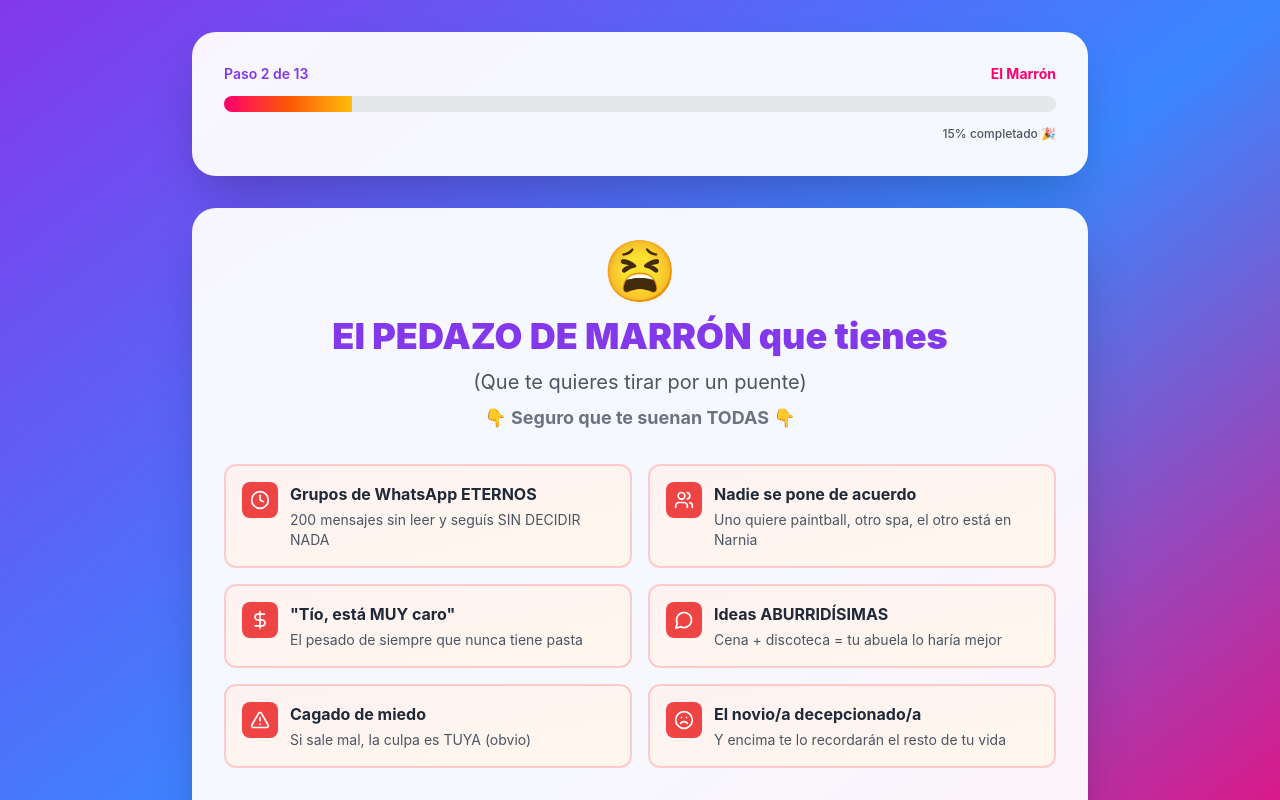
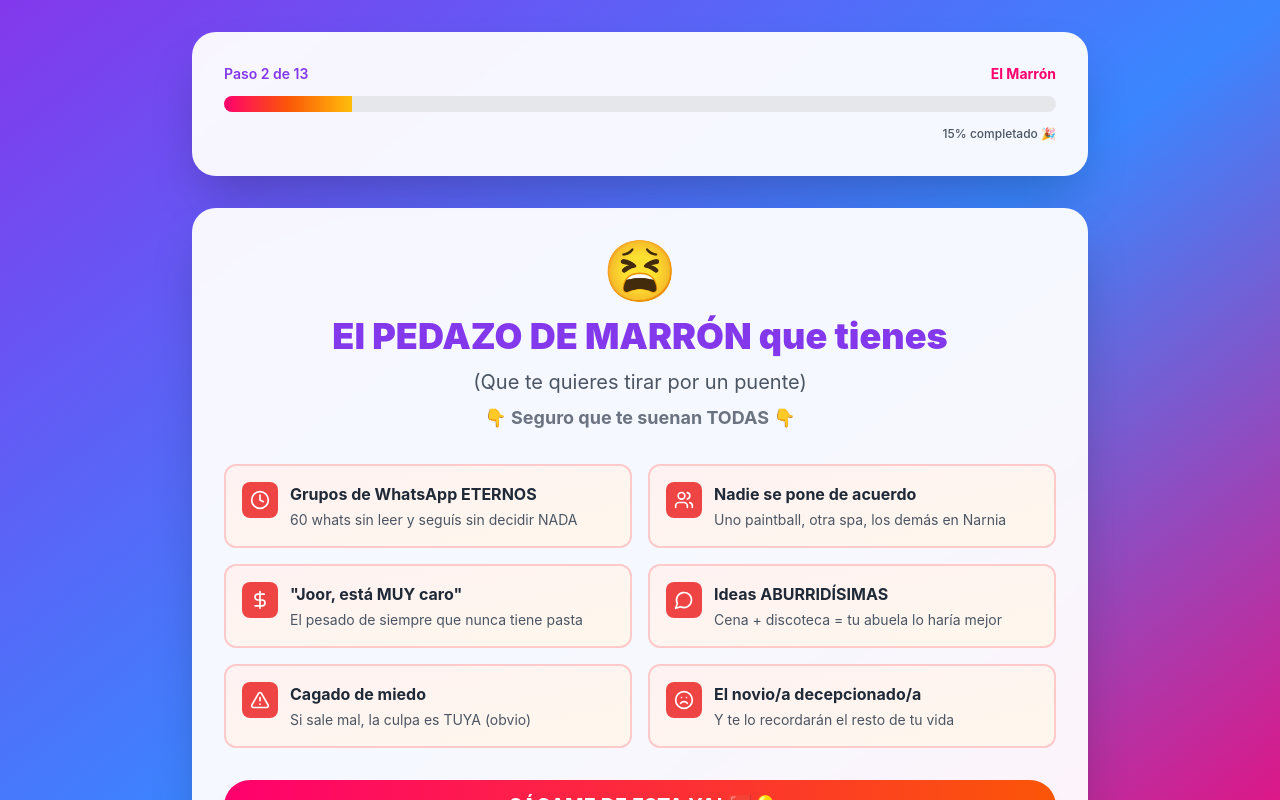
Before and after one commit to animaciongalicia/test-despedidas-OK-23-enero, a React (Vite) app: page / in a window 1280 px wide. Both pictures are taken after a click on the button "¡A DARLE CAÑA! 🔥🎉". Shown: the top 800 px of the page. Built offline with nearby package versions, Linux system fonts and the light colour scheme; no server answers.

Commit message:
Update pain points descriptions and titles

```diff
--- a/src/components/screens/PainPoints.jsx
+++ b/src/components/screens/PainPoints.jsx
@@ -6,16 +6,16 @@ const PainPoints = ({ onNext }) => {
     {
       icon: Clock,
       title: 'Grupos de WhatsApp ETERNOS',
-      description: '200 mensajes sin leer y seguís SIN DECIDIR NADA'
+      description: '60 whats sin leer y seguís sin decidir NADA'
     },
     {
       icon: Users,
       title: 'Nadie se pone de acuerdo',
-      description: 'Uno quiere paintball, otro spa, el otro está en Narnia'
+      description: 'Uno paintball, otra spa, los demás en Narnia'
     },
     {
       icon: DollarSign,
-      title: '"Tío, está MUY caro"',
+      title: '"Joor, está MUY caro"',
       description: 'El pesado de siempre que nunca tiene pasta'
     },
     {
@@ -31,7 +31,7 @@ const PainPoints = ({ onNext }) => {
     {
       icon: Frown,
       title: 'El novio/a decepcionado/a',
-      description: 'Y encima te lo recordarán el resto de tu vida'
+      description: 'Y te lo recordarán el resto de tu vida'
     }
   ]
 
```
